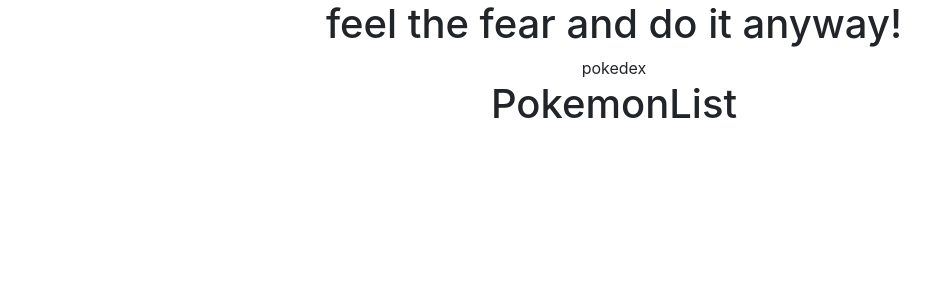
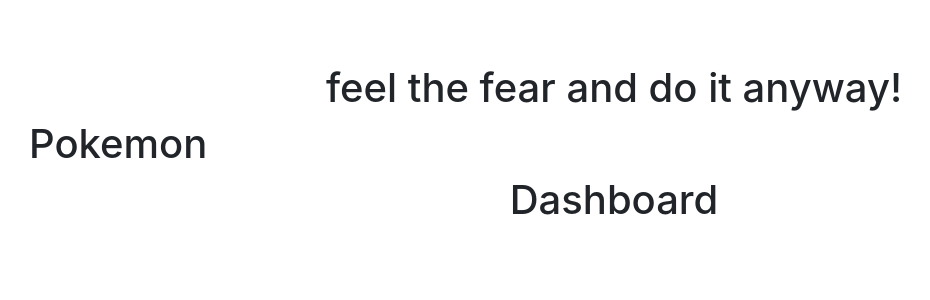
Before and after one commit to BOZ2323/pokemon, a React (Create React App) app: page / in a window 1280 px wide. Shown: the top 300 px of the page, without its empty margins (26-956 px from the left). Built offline with nearby package versions, Linux system fonts and the light colour scheme.

Commit message:
PokemonList and Pokemon

```diff
--- a/src/App.css
+++ b/src/App.css
@@ -1,11 +1,10 @@
 .App {
+    padding-top: 4rem;
+    min-height: 100vh;
   text-align: center;
 }
 
-.App-logo {
-  animation: App-logo-spin infinite 20s linear;
-  height: 40vmin;
-}
+
 
 .App-header {
   background-color: #282c34;
@@ -17,16 +16,3 @@
   font-size: calc(10px + 2vmin);
   color: white;
 }
-
-.App-link {
-  color: #61dafb;
-}
-
-@keyframes App-logo-spin {
-  from {
-    transform: rotate(0deg);
-  }
-  to {
-    transform: rotate(360deg);
-  }
-}
--- a/src/App.js
+++ b/src/App.js
@@ -1,6 +1,7 @@
 import React, { Component } from 'react';
 import './App.css';
 import Navbar from './components/layout/Navbar';
+import Dashboard from './components/layout/Dashboard';
 import PokemonList from './components/PokemonList';
 import 'bootstrap/dist/css/bootstrap.min.css';
 
@@ -35,7 +36,10 @@
         return ( <
             div className = "App" >
                 <Navbar/>
-                <PokemonList/>
+                <div className="container">
+                    <Dashboard/>
+                </div>
+
 
 
             </div>
--- /dev/null
+++ b/src/components/Pokemon.js
@@ -0,0 +1,13 @@
+import React, { Component } from 'react'
+
+export default class Pokemon extends Component {
+    render() {
+        return ( <
+            div className ="row">
+                <h1 > Pokemon < /h1>
+
+            <
+            /div>
+        )
+    }
+}
--- a/src/components/PokemonList.js
+++ b/src/components/PokemonList.js
@@ -1,10 +1,10 @@
 import React, { Component } from 'react'
-
+import Pokemon from './Pokemon'
 export default class PokemonList extends Component {
     render() {
         return ( <
-            div >
-                <h1 > PokemonList < /h1>
+            div className ="column">
+                < Pokemon/>
 
             <
             /div>
--- /dev/null
+++ b/src/components/layout/Dashboard.js
@@ -0,0 +1,21 @@
+import React, { Component } from 'react'
+
+import PokemonList from '../PokemonList'
+
+export default class Dashboard extends Component {
+    render() {
+        return ( <
+            div >
+                <div className="row">
+                    <div className="column">
+                        <PokemonList/>
+                    </div>
+                </div>
+
+                <h1 > Dashboard < /h1>
+
+            <
+            /div>
+        )
+    }
+}
--- a/src/components/layout/Navbar.js
+++ b/src/components/layout/Navbar.js
@@ -5,7 +5,7 @@
         return ( <
             div >
                 <h1 > feel the fear and do it anyway! < /h1>
-                <a>pokedex</a>
+
             <
             /div>
         )
```
